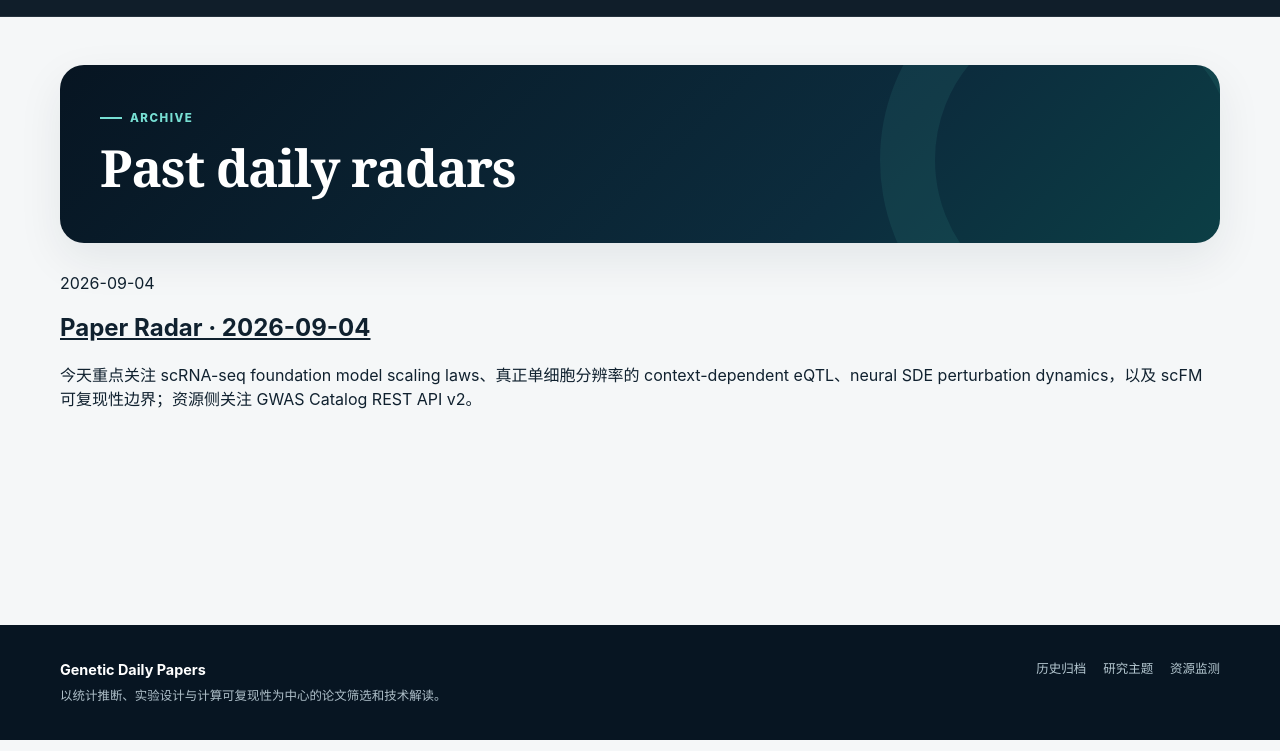
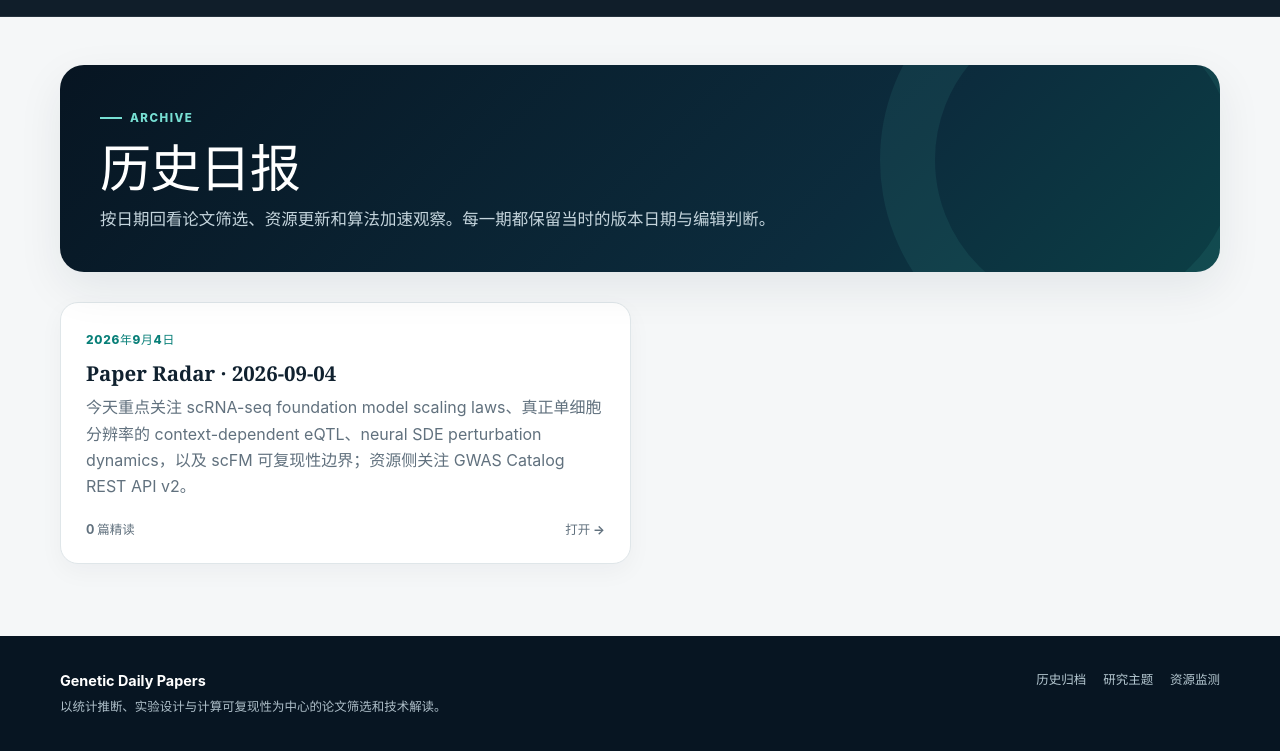
Before and after one commit to LucaJiang/genetic-daily-papers, an Astro site: page /archive in a window 1280 px wide. Shown: the part 60-811 px from the top of the page. Built offline with nearby package versions, Linux system fonts and the light colour scheme; Astro itself is replaced by a stand-in of ours.

Commit message:
ui: redesign daily archive

```diff
--- a/src/pages/archive.astro
+++ b/src/pages/archive.astro
@@ -1,6 +1,25 @@
 ---
 import Base from '../layouts/Base.astro';
 import { getCollection } from 'astro:content';
-const entries=(await getCollection('daily')).sort((a,b)=>+b.data.date-+a.data.date);
+const entries = (await getCollection('daily')).sort((a, b) => +b.data.date - +a.data.date);
+const formatDate = (date: Date) => new Intl.DateTimeFormat('zh-CN', {
+  year: 'numeric', month: 'long', day: 'numeric', timeZone: 'UTC',
+}).format(date);
 ---
-<Base title="Archive · Genetic Daily Papers"><section class="hero"><div class="eyebrow">Archive</div><h1>Past daily radars</h1></section><div class="grid">{entries.map(e=><article class="card"><div class="meta">{e.data.date.toISOString().slice(0,10)}</div><h2><a href={`/daily/${e.id}`}>{e.data.title}</a></h2><p>{e.data.summary}</p></article>)}</div></Base>
+<Base title="Archive · Genetic Daily Papers">
+  <section class="hero">
+    <div class="eyebrow">Archive</div>
+    <h1>历史日报</h1>
+    <p>按日期回看论文筛选、资源更新和算法加速观察。每一期都保留当时的版本日期与编辑判断。</p>
+  </section>
+  <div class="archive-grid">
+    {entries.map((entry) => (
+      <a class="archive-card" href={`/daily/${entry.id}/`}>
+        <time datetime={entry.data.date.toISOString()}>{formatDate(entry.data.date)}</time>
+        <h2>{entry.data.title}</h2>
+        <p>{entry.data.summary}</p>
+        <div class="topic-card__footer"><span>{entry.data.papers.length} 篇精读</span><span>打开 →</span></div>
+      </a>
+    ))}
+  </div>
+</Base>
```
